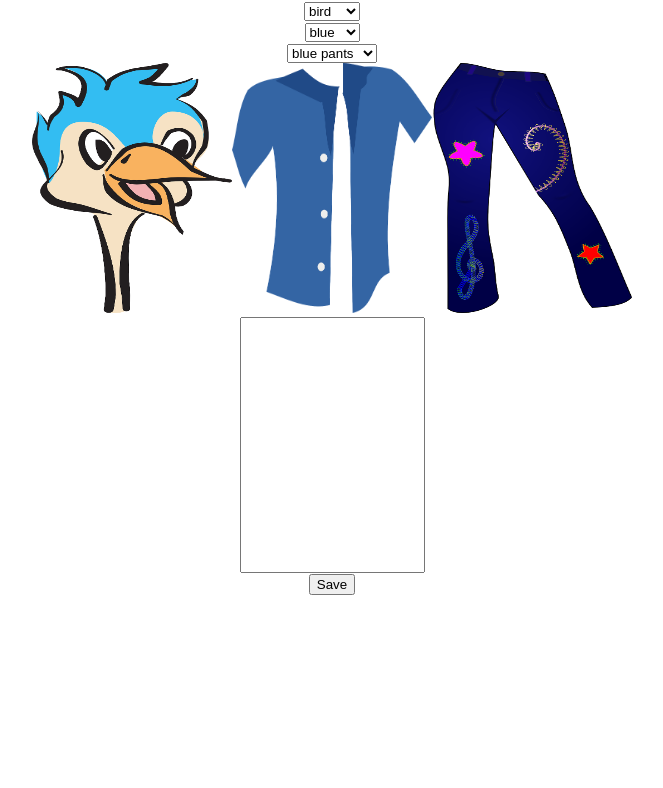
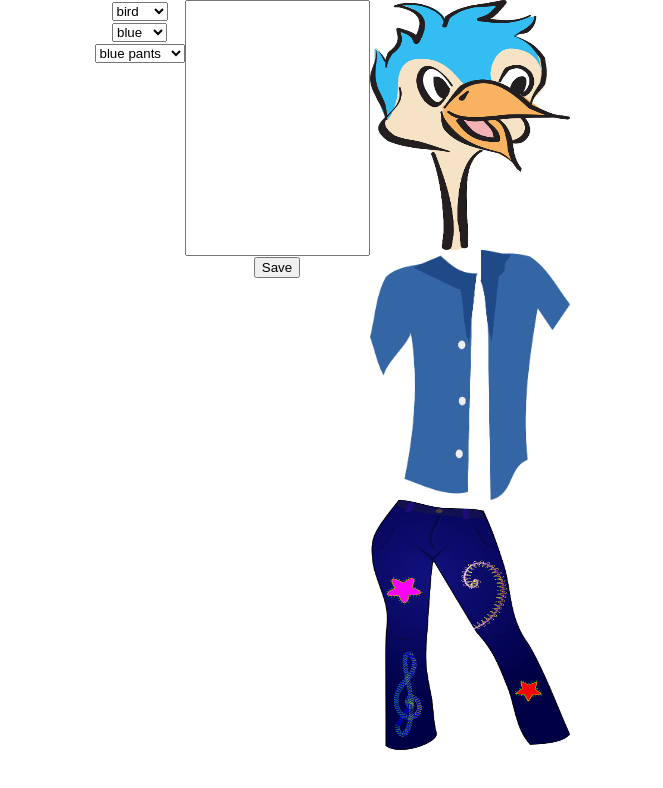
Before and after one commit to mira-kine/build-character, a React (Create React App) app: page / in a window 1280 px wide. Shown: the top 788 px of the page, without its empty margins (308-971 px from the left). Built offline with nearby package versions, Linux system fonts and the light colour scheme.

Commit message:
css for layout

```diff
--- a/src/components/Character/Character.css
+++ b/src/components/Character/Character.css
@@ -7,6 +7,8 @@ body {
 img {
   height: 250px;
   width: 200px;
+  display: flex;
+  flex-direction: column;
 }
 
 .character-editor {
--- a/src/components/Preview/Preview.css
+++ b/src/components/Preview/Preview.css
@@ -2,3 +2,12 @@
   color: black;
   font-weight: 500;
 }
+
+img {
+  display: flex;
+  flex-direction: column;
+}
+
+.character {
+  display: flex;
+}
--- a/src/components/Preview/Preview.js
+++ b/src/components/Preview/Preview.js
@@ -16,7 +16,7 @@ export default function Preview() {
   const [bottomCount, setBottomCount] = useState(0);
 
   return (
-    <div>
+    <div className="character">
       <Character
         {...{
           head,
@@ -33,6 +33,14 @@ export default function Preview() {
           setBottomCount,
         }}
       />
+      <Catchphrase
+        {...{
+          phrase,
+          setPhrase,
+          phraseList,
+          setPhraseList,
+        }}
+      />
       <div className="parts">
         <img alt={head} src={`${process.env.PUBLIC_URL}/assets/${head}.png`} />
         <img alt={middle} src={`${process.env.PUBLIC_URL}/assets/${middle}.png`} />
@@ -41,17 +49,9 @@ export default function Preview() {
       {!!headCount && <p>You have changed the color {headCount} times. </p>}
       {!!middleCount && <p>You have changed the color {middleCount} times. </p>}
       {!!bottomCount && <p>You have changed the color {bottomCount} times. </p>}
-      <Catchphrase
-        {...{
-          phrase,
-          setPhrase,
-          phraseList,
-          setPhraseList,
-        }}
-      />
       {!!phraseList.length && (
         <div className="phrase-list">
-          You have called your character:
+          Your character has said:
           {phraseList.map((elem) => (
             <p key={elem}>{elem}</p>
           ))}
```
